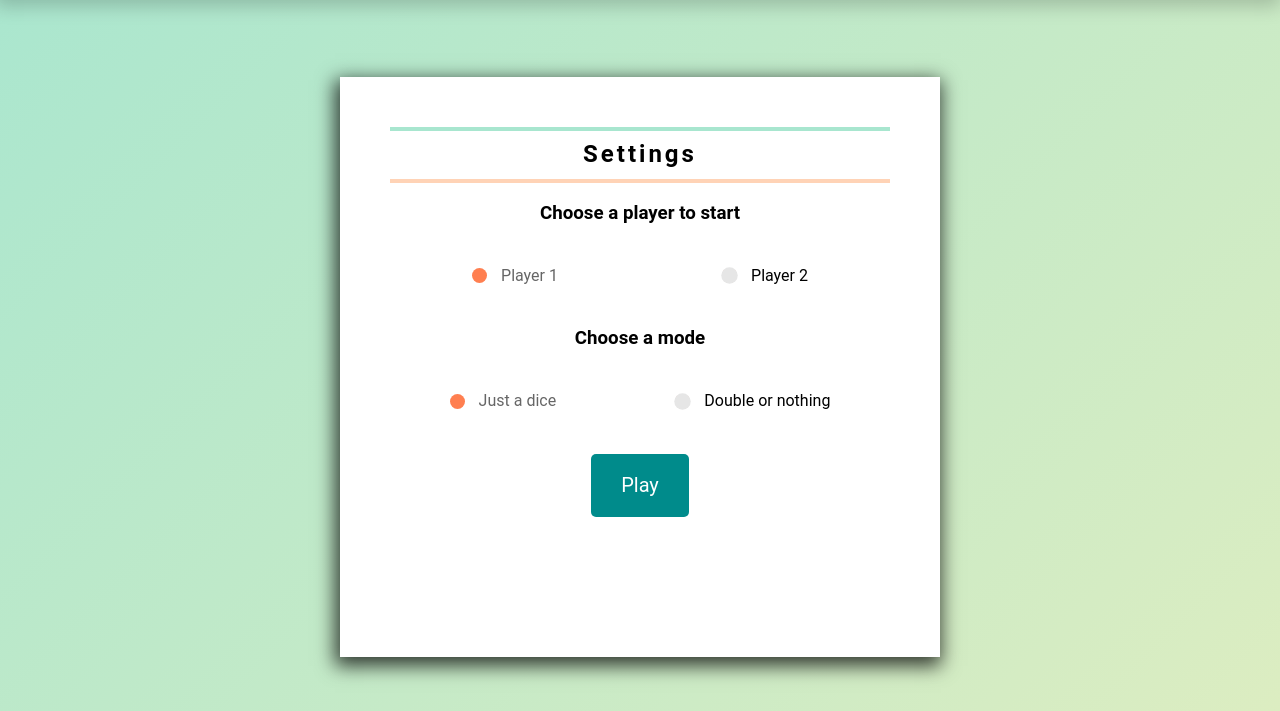
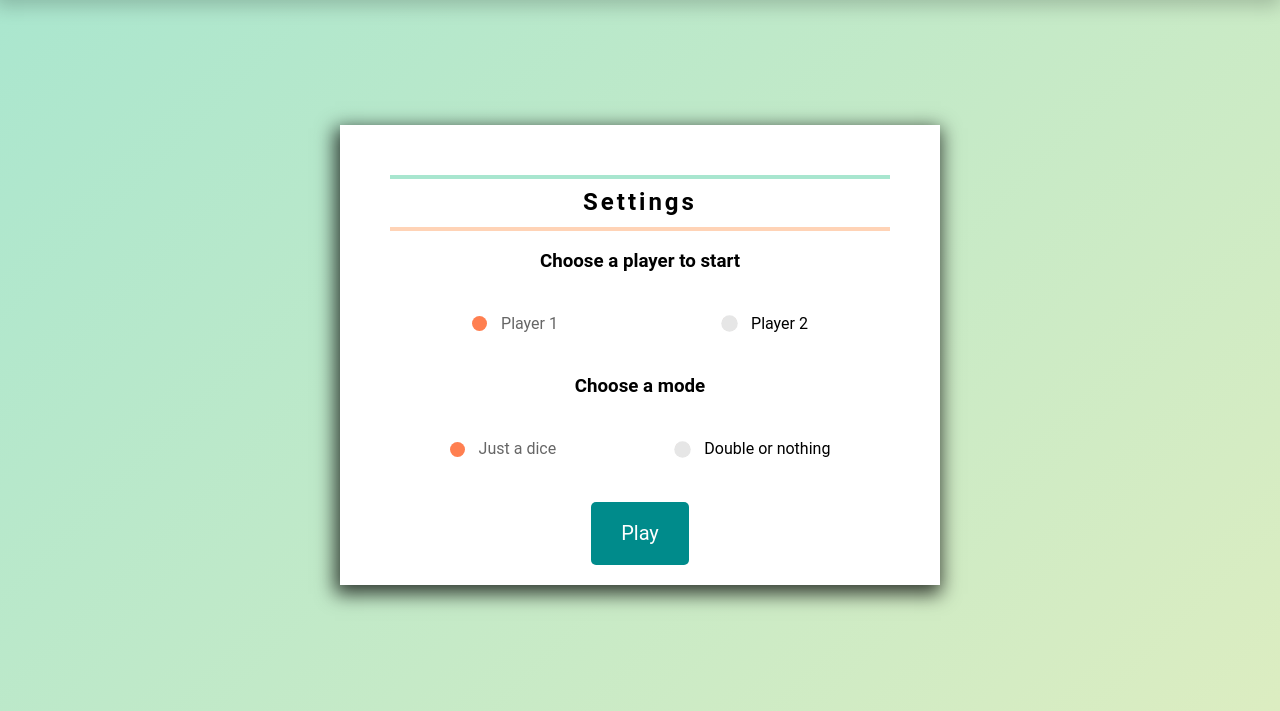
Before and after one commit to Amapola-Negra/Scrimba-Projects-Repo, a website built with webpack: page Frontend-career-path/Dice-Game/index.html in a window 1280 px wide. Shown: the part 89-800 px from the top of the page. Built offline with nearby package versions, Linux system fonts and the light colour scheme.

Commit message:
Update index.css

```diff
--- a/Frontend-career-path/Dice-Game/index.css
+++ b/Frontend-career-path/Dice-Game/index.css
@@ -66,11 +66,11 @@ h1{
     width: 500px;
     text-align: center;
     margin: 0 auto;
-    margin-top: 5em;
+    margin-top: 8em;
     background-color: white;
     box-shadow: -2px 6px 18px 3px rgba(0,0,0,0.75);
     padding: 50px;
-    height: 60vh;
+    height: 45vh;
 }
 .scores-group{
 
```
